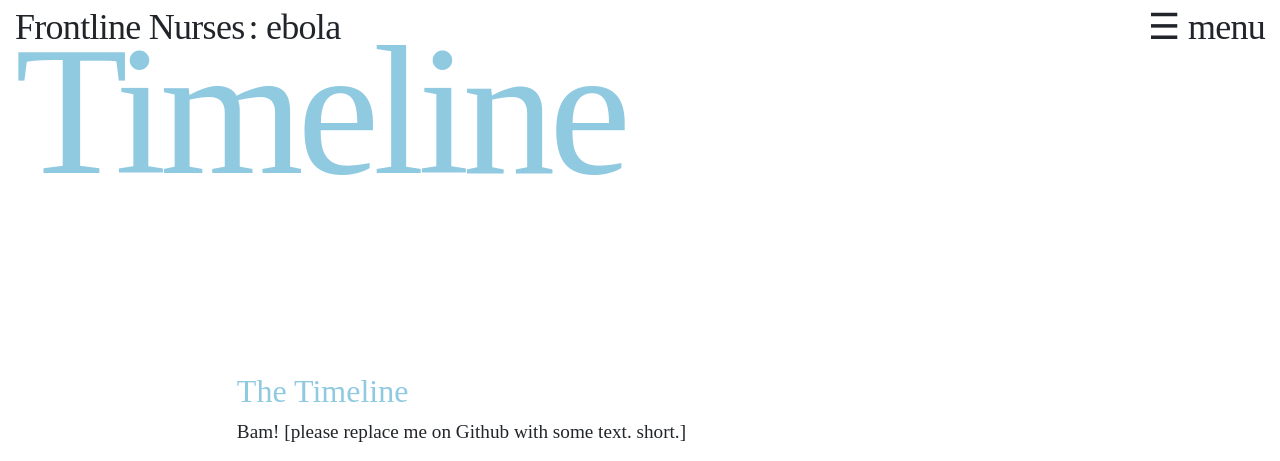
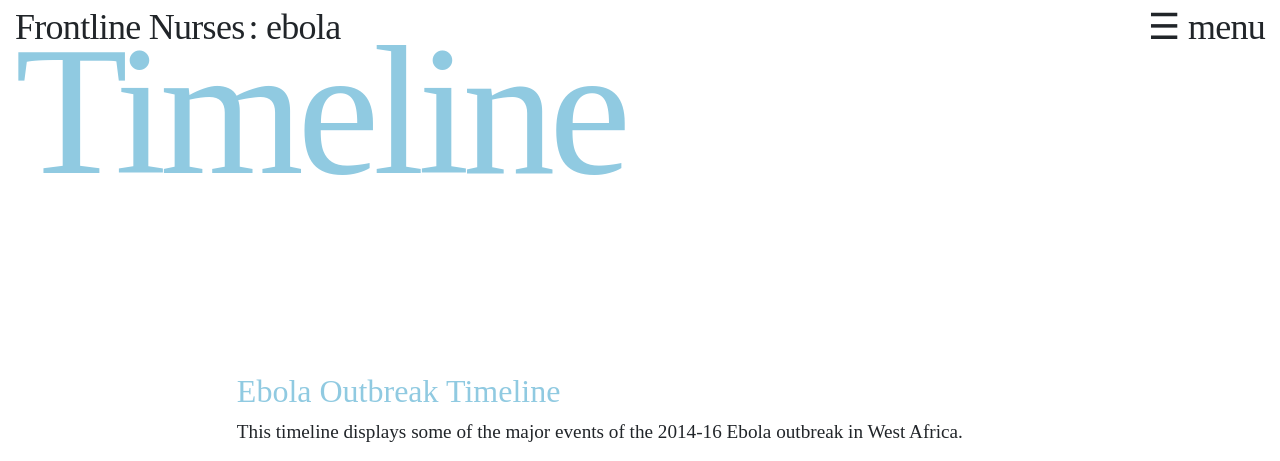
Before and after one commit to elotroalex/frontlines, a Jekyll site: the page built from pages/ebola_timeline.md, in a window 1280 px wide. Shown: the top 461 px of the page. Built offline with Jekyll 4.4.1, drawn with Linux system fonts in a browser that asks for light colours; some web fonts are replaced; some of the changed text lies outside the part shown; grey boxes are pictures that could not be loaded.

Commit message:
added timeline text

```diff
--- a/pages/ebola_timeline.md
+++ b/pages/ebola_timeline.md
@@ -5,10 +5,8 @@ permalink: /ebola/timeline/
 section: ebola
 ---
 
-## The Timeline
+## Ebola Outbreak Timeline
 
-Bam! [please replace me on Github with some text. short.]
+This timeline displays some of the major events of the 2014-16 Ebola outbreak in West Africa.
 
 <iframe src='https://cdn.knightlab.com/libs/timeline3/latest/embed/index.html?source=1PlWlP3fNdeDQzck5ICS31bP22icFv1KLvPCIDRzSgz4&font=Default&lang=en&initial_zoom=2&height=650' width='100%' height='650' webkitallowfullscreen mozallowfullscreen allowfullscreen frameborder='0'></iframe>
-
-Some text below the timeline?
```
